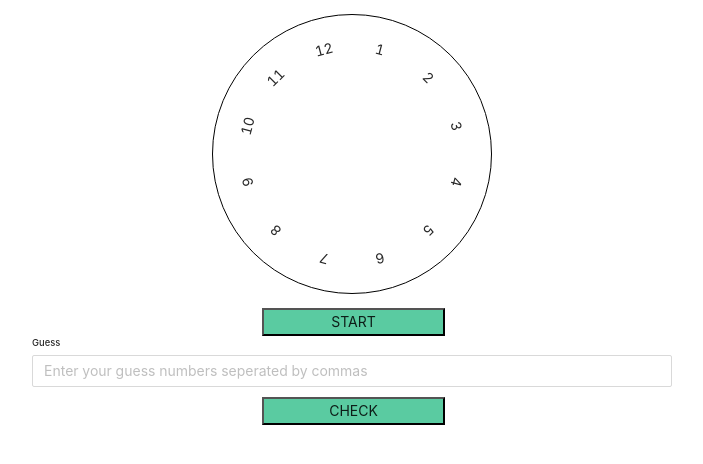
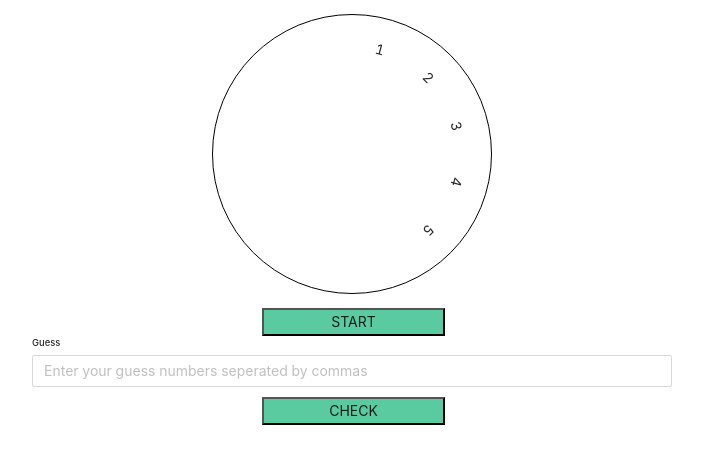
Before and after one commit to Khizarkhan07/numbers-game, a React (Create React App) app: page / in a window 1280 px wide. Shown: the top 464 px of the page, without its empty margins (288-991 px from the left). Built offline with nearby package versions, Linux system fonts and the light colour scheme; the HTML template or start-up script is replaced by a standard one.

Commit message:
added levels in game

```diff
--- a/src/Pages/Home.tsx
+++ b/src/Pages/Home.tsx
@@ -9,26 +9,16 @@ import {Input} from "antd";
 const Home = () => {
     const {state, dispatch} = useGameContext();
     const [stateValue, setStateValue] = useState({guess: ''})
-
-    const handleStart = useCallback(()=> {
-        for (let i=1 ; i<= 12; i ++) {
-            setTimeout(function() {
-                dispatch({type: 'START'})
-            },  i*1000)
-
-        }
-    }, [state])
+    console.log(state.level)
 
 
-    const handleChange = (e:React.ChangeEvent<HTMLInputElement>)=> {
+    const handleChange = useCallback((e:React.ChangeEvent<HTMLInputElement>)=> {
         const value = e.target.value;
-        const name = e.target.name;
-        console.log(value, name)
         setStateValue({
             ...stateValue,
             [e.target.name]: value
         });
-    }
+    }, [stateValue])
 
     const checkAnswer = useCallback(()=> {
         dispatch({type: 'CHECK', payload: {guess: stateValue.guess}})
@@ -36,19 +26,33 @@ const Home = () => {
         setStateValue({guess: ''});
     }, [stateValue])
 
+    const handleNextLevel = useCallback(()=> {
+        dispatch({type: 'NEXT_LEVEL'})
+    }, [state.level])
+
     const handleReset = useCallback(()=> {
         dispatch({type: 'RESET'})
     },[true])
 
+
+    const handleStart = useCallback(() => {
+        for (let i=1 ; i<= state.level; i ++) {
+            setTimeout(function() {
+                dispatch({type: 'START'})
+            },  i*1000)
+
+        }
+    }, [state.level])
+
     const Buttons = useMemo(()=> {
         return (
             <ButtonWrapper>
-                {state.gameState.length === 12 ?
+                {state.gameState.length === state.level ?
                     (<Button callback={handleReset} text='RESET' color='#fc5603'/>) :
                     (<Button callback={handleStart} text='START' color='#5acba1'/>)}
             </ButtonWrapper>
         )
-    },[state.gameState])
+    },[state.gameState, state.level])
 
     const inputFields = useMemo(() => {
         return (
@@ -65,59 +69,37 @@ const Home = () => {
         </ButtonWrapper>
     }, [stateValue])
 
-    const circle = useMemo(() => {
+    const nextButton = useMemo(()=> {
         return (
-            <Circle>
-                <SliceWrapper value={state.gameState[state.gameState.length-1]}>
-                    <Slice value={1} ></Slice>
-                </SliceWrapper>
-                <SliceWrapper value={state.gameState[state.gameState.length-1]}>
-                    <Slice value={2} ></Slice>
-                </SliceWrapper>
-                <SliceWrapper value={state.gameState[state.gameState.length-1]}>
-                    <Slice value={3} ></Slice>
-                </SliceWrapper>
-                <SliceWrapper value={state.gameState[state.gameState.length-1]}>
-                    <Slice value={4} ></Slice>
-                </SliceWrapper>
-                <SliceWrapper value={state.gameState[state.gameState.length-1]}>
-                    <Slice value={5} ></Slice>
-                </SliceWrapper>
-                <SliceWrapper value={state.gameState[state.gameState.length-1]}>
-                    <Slice value={6} ></Slice>
-                </SliceWrapper>
-                <SliceWrapper value={state.gameState[state.gameState.length-1]}>
-                    <Slice value={7} ></Slice>
-                </SliceWrapper>
-                <SliceWrapper value={state.gameState[state.gameState.length-1]}>
-                    <Slice value={8} ></Slice>
-                </SliceWrapper>
-                <SliceWrapper value={state.gameState[state.gameState.length-1]}>
-                    <Slice value={9} ></Slice>
-                </SliceWrapper>
-                <SliceWrapper value={state.gameState[state.gameState.length-1]}>
-                    <Slice value={10} ></Slice>
-                </SliceWrapper>
-                <SliceWrapper value={state.gameState[state.gameState.length-1]}>
-                    <Slice value={11} ></Slice>
-                </SliceWrapper>
-                <SliceWrapper value={state.gameState[state.gameState.length-1]}>
-                    <Slice value={12} ></Slice>
-                </SliceWrapper>
-            </Circle>
+            <ButtonWrapper>
+                {state.previousLevel === state.level  && state.level <13 &&
+                    (<Button callback={handleNextLevel} text='NEXT LEVEL' color='#fcba03'/>)}
+            </ButtonWrapper>
         )
-    }, [state.gameState])
+    }, [state.previousLevel, state.level])
+
+    let circleSlices =[];
+
+    for (let i =1 ; i<= state.level; i++){
+       circleSlices.push(
+           <SliceWrapper key={i} value={state.gameState[state.gameState.length-1]}>
+               <Slice value={i} ></Slice>
+           </SliceWrapper>
+       )
+    }
+
 
     return (
         <div className={"container"}>
 
             {state.status !== 'PENDING' ? (<StatusBanner status={state.status}/>) : ("")}
-            {circle}
+            <Circle>
+                {circleSlices}
+            </Circle>
             {Buttons}
             {inputFields}
             {checkButton}
-
-
+            {nextButton}
         </div>
     );
 }
--- a/src/context/gameContext.tsx
+++ b/src/context/gameContext.tsx
@@ -1,14 +1,17 @@
 import React, {createContext, ReactNode, useContext, useReducer} from "react";
 import { gameStateType, actionType} from "../types";
-import {compareAnswer, generateRandom} from "../utils";
+import {compareAnswer, generateRandom, numberState} from "../utils";
 
 const START = 'START'
 const RESET = 'RESET'
 const CHECK = 'CHECK'
+const NEXT_LEVEL = 'NEXT_LEVEL'
 export const initialState = {
     gameState: [],
-    numbers : [1,2,3,4,5,6,7,8,9,10,11,12],
-    status: 'PENDING'
+    numbers : [1,2,3,4,5],
+    status: 'PENDING',
+    level : 5,
+    previousLevel: 4
 }
 
 const GameContext = createContext<{
@@ -34,15 +37,32 @@ const gameReducer = (state: gameStateType, action: actionType) => {
             return  {
                 ...state,
                 gameState: [],
-                numbers: [1,2,3,4,5,6,7,8,9,10,11,12]
+                numbers: numberState(state.level)
             };
         }
         case CHECK : {
             const guess = action.payload.guess.split(",")
             const result = compareAnswer(state, guess)
+            if(result === 'WIN'){
+                return {
+                    ...state,
+                    status: result,
+                    previousLevel: state.previousLevel+1
+                }
+            }
+            else  {
+                return {
+                    ...state,
+                    status: result
+                }
+            }
+
+        }
+        case NEXT_LEVEL : {
             return {
-             ...state,
-             status: result
+                ...state,
+                level: state.level + 1,
+                numbers: numberState(state.level+1)
             }
         }
         default: return state;
--- a/src/types/index.tsx
+++ b/src/types/index.tsx
@@ -3,7 +3,9 @@
 export type gameStateType = {
     gameState: number[]
     numbers: number[]
-    status: string
+    status: string,
+    level: number,
+    previousLevel : number
 }
 export type actionType = {
     type: string;
--- a/src/utils/index.tsx
+++ b/src/utils/index.tsx
@@ -22,3 +22,16 @@ export const compareAnswer = (state : gameStateType, guess: string[])=> {
         return 'LOST'
     }
 }
+
+
+export const numberState = (level : number) => {
+    let numbers = []
+    for (let i = 1 ; i<= level ; i++){
+        numbers.push(i);
+    }
+    return numbers
+}
+
+export const storeLevel = (level: number) => {
+    localStorage.setItem('level', JSON.stringify(level));
+}
```
Also changed, not shown: 1 other file (tests, documents, lock files or other folders).
